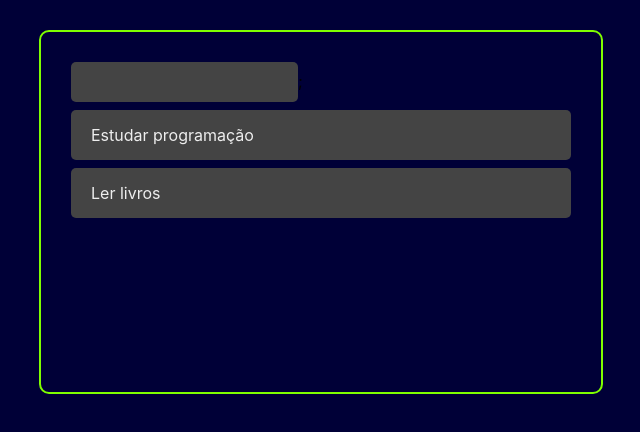
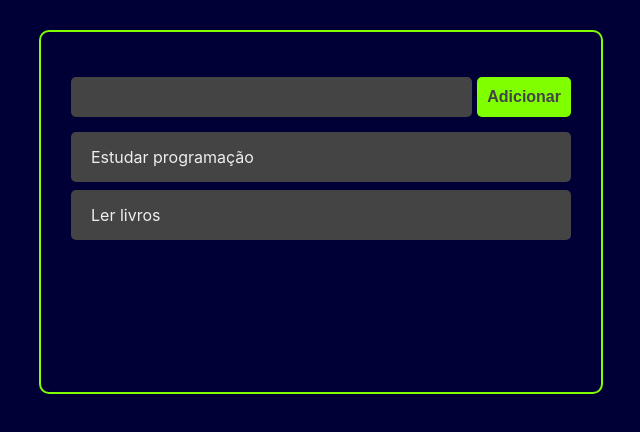
Before and after one commit to Nunesnd/ListaTarefas, a React (Create React App) app: page / in a window 1280 px wide. Shown: the top 432 px of the page, without its empty margins (319-959 px from the left). Built offline with nearby package versions, Linux system fonts and the light colour scheme.

Commit message:
commit 0006 - adicionando botão para inserir a tarefa na lista

```diff
--- a/src/components/AddTask.css
+++ b/src/components/AddTask.css
@@ -1,10 +1,10 @@
-.add-task-conteiner{
+.add-task-container {
 	margin: 15px 0;
 	width: 100%;
 	display: flex;
 }
 
-.add-task-input{
+.add-task-input {
 	height: 40px;
 	padding: 0 10px;
 	border-radius: 5px;
@@ -14,3 +14,8 @@
 	color: #eee;
 	font-size: 16px;
 }
+
+.add-task-button-container {
+	margin-left: 10px;
+	flex: 1;
+}
--- a/src/components/AddTask.jsx
+++ b/src/components/AddTask.jsx
@@ -1,11 +1,16 @@
 import React from 'react';
 import './AddTask.css';
+import Button from './Button';
 
 const AddTask = () => {
     return (
         <div className='add-task-container'>
 
             <input className='add-task-input' type="text"/>;
+
+            <div className='adicionarBotao'>
+                <Button>Adicionar</Button>
+            </div>
         </div>
     )
 }
--- /dev/null
+++ b/src/components/Button.css
@@ -0,0 +1,18 @@
+.button {
+	background-color: chartreuse;
+	height: 40px;
+	padding: 0 10px;
+	border-radius: 5px;
+	width: 100%;
+	font-size: 16px;
+	color: #444;
+	font-weight: bold;
+	cursor: pointer;
+	border: none;
+	transition: all 0.5s ease;
+}
+
+.button:hover {
+	background-color: #444;
+	color: chartreuse;
+}
--- /dev/null
+++ b/src/components/Button.jsx
@@ -0,0 +1,11 @@
+import React from 'react';
+import './Button.css';
+
+const Button = ({children, onClick}) => {
+    return <button onClick={onClick} className="button">
+        {children}
+    </button>
+
+};
+
+export default Button;
```
Lines whose indentation alone changed are shown as unchanged.
